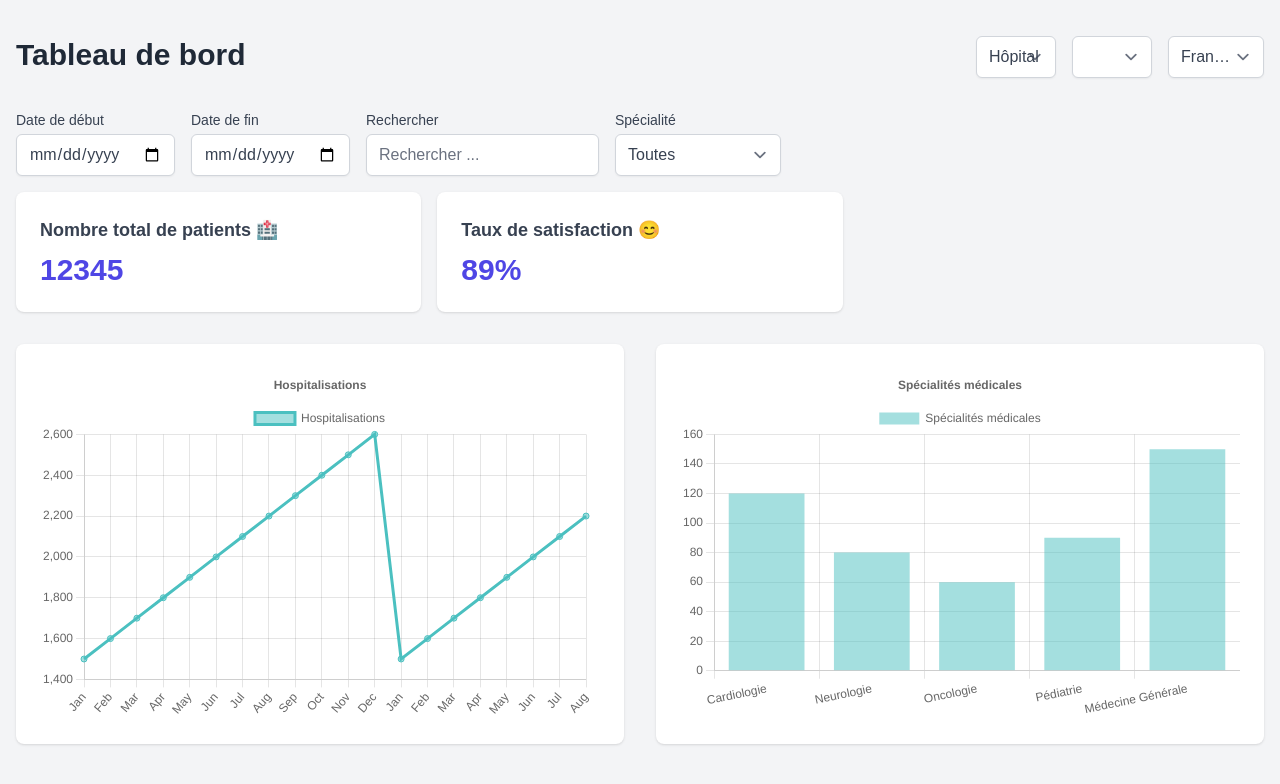
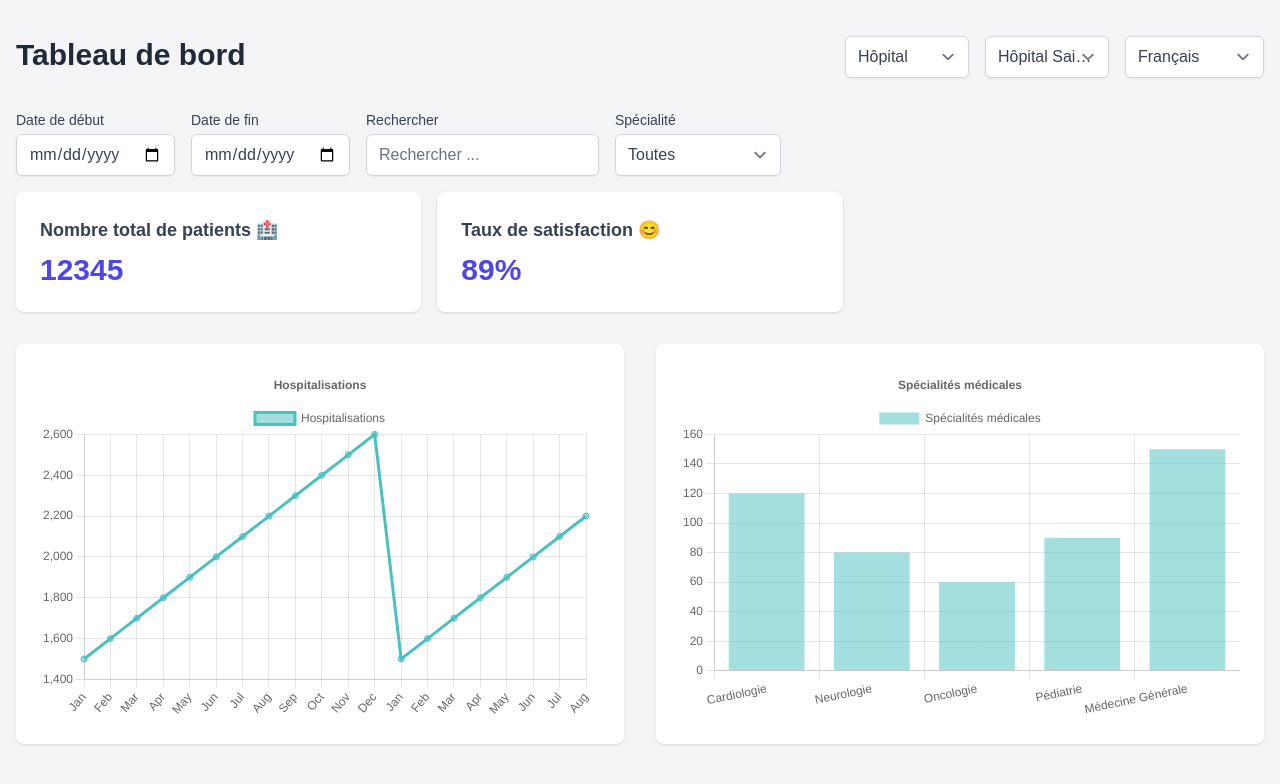
Before and after one commit to JeremyThiebaut/Tekkare, a Next.js app: page / in a window 1280 px wide. Shown: the top 784 px of the page. Built offline with nearby package versions, Linux system fonts and the light colour scheme.

Commit message:
Reapply  name of input

```diff
--- a/src/pages/index.tsx
+++ b/src/pages/index.tsx
@@ -77,7 +77,7 @@ export default function Dashboard() {
             >
               {data.hospital.map((hospital, index) => (
                 <option key={index} value={index}>
-                  {/* {hospital.name} */}
+                  {hospital.name}
                 </option>
               ))}
             </select>
```
